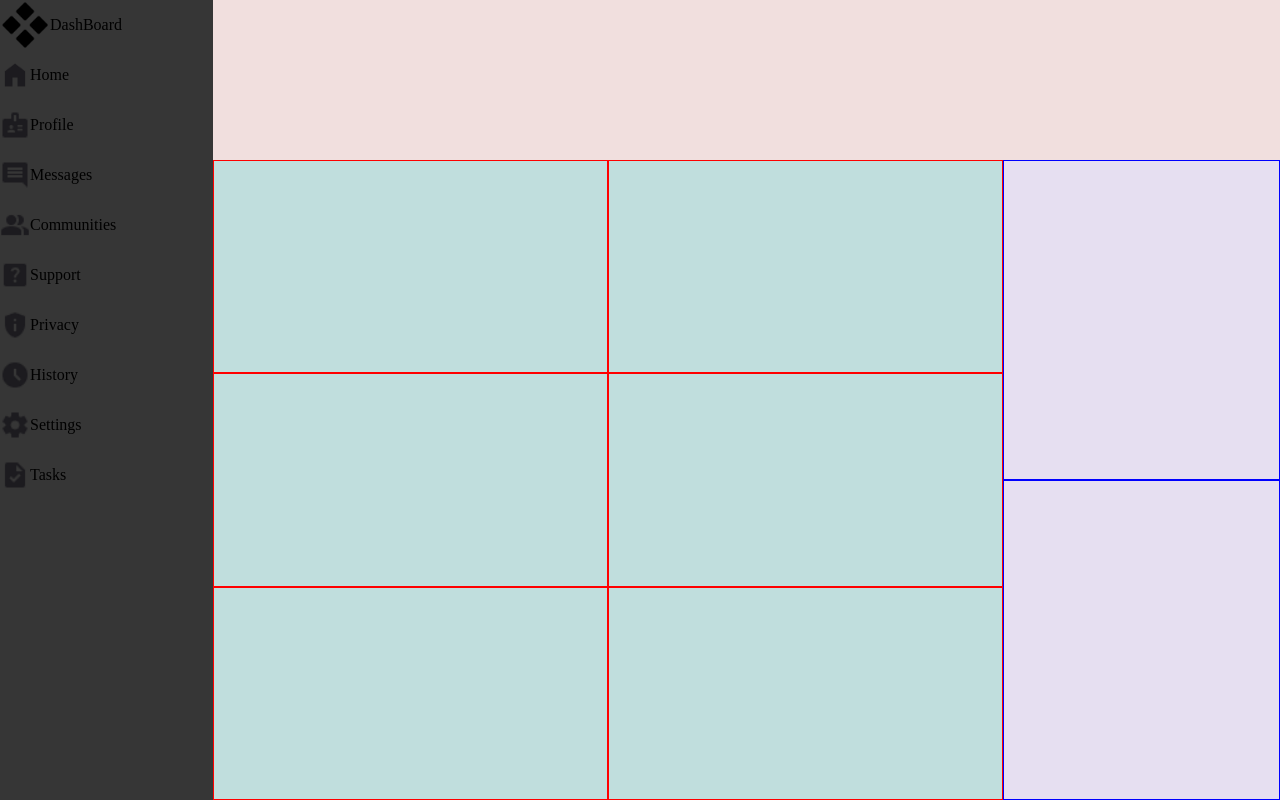
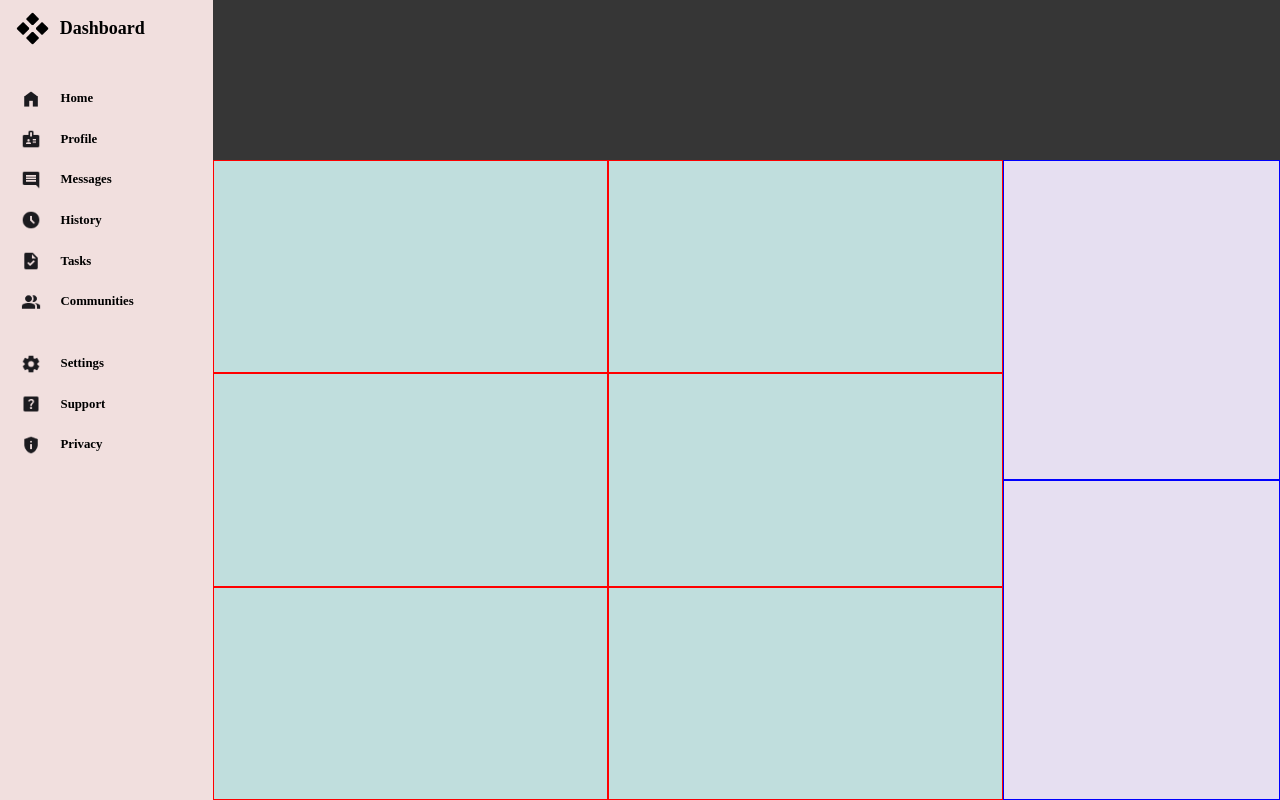
Before and after one commit to lukasasael/odin-admin-dashboard, a plain HTML site: page index.html in a window 1280 px wide. Drawn offline with Linux system fonts and the light colour scheme.

Commit message:
Sidebar finished
Added all the paragraphs on the sidebar

```diff
--- a/index.html
+++ b/index.html
@@ -9,27 +9,36 @@
 
     <div id="side-bar">
         <div class="side-bar-field">
-            <img src="squares.png" style="width: 50px; height: 50px;">
-            <p>DashBoard</p>
+            <img src="squares.png" style="width: 35px; height: 35px;">
+            <p>Dashboard</p>
         </div>
-        <div class="side-bar-field"><img src="home.png" style="width: 30px; height: 30px;">
-        <p>Home</p></div>
-        <div class="side-bar-field"><img src="badge.png" style="width: 30px; height: 30px;">
-        <p>Profile</p></div>
-        <div class="side-bar-field"><img src="comment.png" style="width: 30px; height: 30px;">
-        <p>Messages</p></div>
-        <div class="side-bar-field"><img src="group.png" style="width: 30px; height: 30px;">
-        <p>Communities</p></div>
-        <div class="side-bar-field"><img src="help_center.png" style="width: 30px; height: 30px;">
-        <p>Support</p></div>
-        <div class="side-bar-field"><img src="privacy_tip.png" style="width: 30px; height: 30px;">
-        <p>Privacy</p></div>
-        <div class="side-bar-field"><img src="schedule.png" style="width: 30px; height: 30px;">
-        <p>History</p></div>
-        <div class="side-bar-field"><img src="settings.png" style="width: 30px; height: 30px;">
-        <p>Settings</p></div>
-        <div class="side-bar-field"><img src="task.png" style="width: 30px; height: 30px;">
-        <p>Tasks</p></div>
+        <div class="side-bar-field"><img src="home.png" style="width: 20px; height: 20px;">
+            <p>Home</p>
+        </div>
+        <div class="side-bar-field"><img src="badge.png" style="width: 20px; height: 20px;">
+            <p>Profile</p>
+        </div>
+        <div class="side-bar-field"><img src="comment.png" style="width: 20px; height: 20px;">
+            <p>Messages</p>
+        </div>
+        <div class="side-bar-field"><img src="schedule.png" style="width: 20px; height: 20px;">
+            <p>History</p>
+        </div>
+        <div class="side-bar-field"><img src="task.png" style="width: 20px; height: 20px;">
+            <p>Tasks</p>
+        </div>
+        <div class="side-bar-field"><img src="group.png" style="width: 20px; height: 20px;">
+            <p>Communities</p>
+        </div>
+        <div class="side-bar-field"><img src="settings.png" style="width: 20px; height: 20px;">
+            <p>Settings</p>
+        </div>
+        <div class="side-bar-field"><img src="help_center.png" style="width: 20px; height: 20px;">
+            <p>Support</p>
+        </div>
+        <div class="side-bar-field"><img src="privacy_tip.png" style="width: 20px; height: 20px;">
+            <p>Privacy</p>
+        </div>
     </div>
 
     <div id="header"></div>
--- a/styles.css
+++ b/styles.css
@@ -7,7 +7,7 @@ body {
 
 #side-bar {
     grid-row: 1/3;
-    background-color: #363636;
+    background-color: #F1DFDE;
     display: flex;
     flex-direction: column;
 }
@@ -17,11 +17,27 @@ body {
     flex-direction: row;
     justify-content: start;
     align-items: center;
+    padding-left: 10%;
+}
+
+.side-bar-field:nth-child(1) {
+    margin-bottom: 10%;
+    padding-left: 7%;
+}
+
+.side-bar-field:nth-child(1) > p {
+    padding-left: 5%;
+    font-size: large;
+    font-weight: bolder;
+}
+
+.side-bar-field:nth-child(8) {
+    margin-top: 10%;
 }
 
 #header {
     grid-column: 2/5;
-    background-color: #F1DFDE;
+    background-color: #363636;
 }
 
 #content-area {
@@ -49,3 +65,9 @@ body {
 .side-card-2 {
     border: 1px solid blue;
 }
+
+p {
+    font-size: 80%;
+    font-weight: bold;
+    padding-left: 10%;
+}
```
